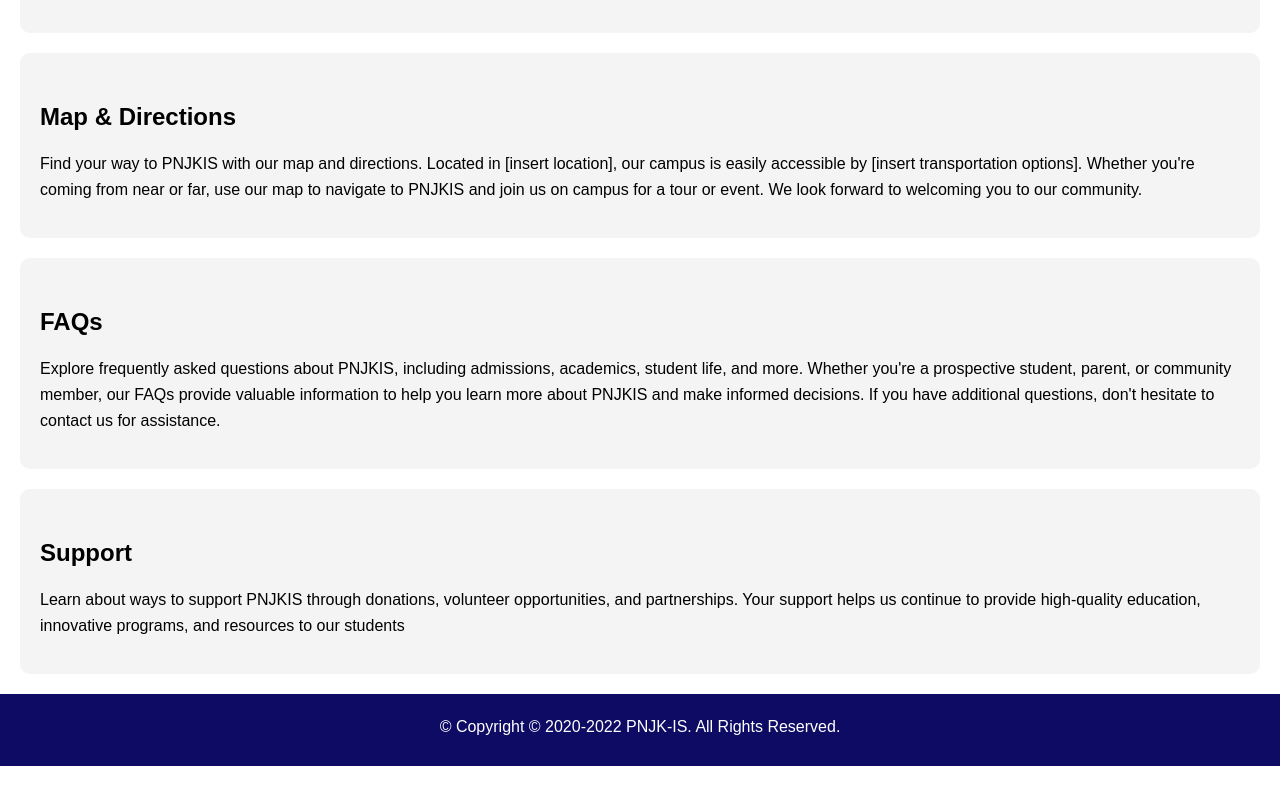
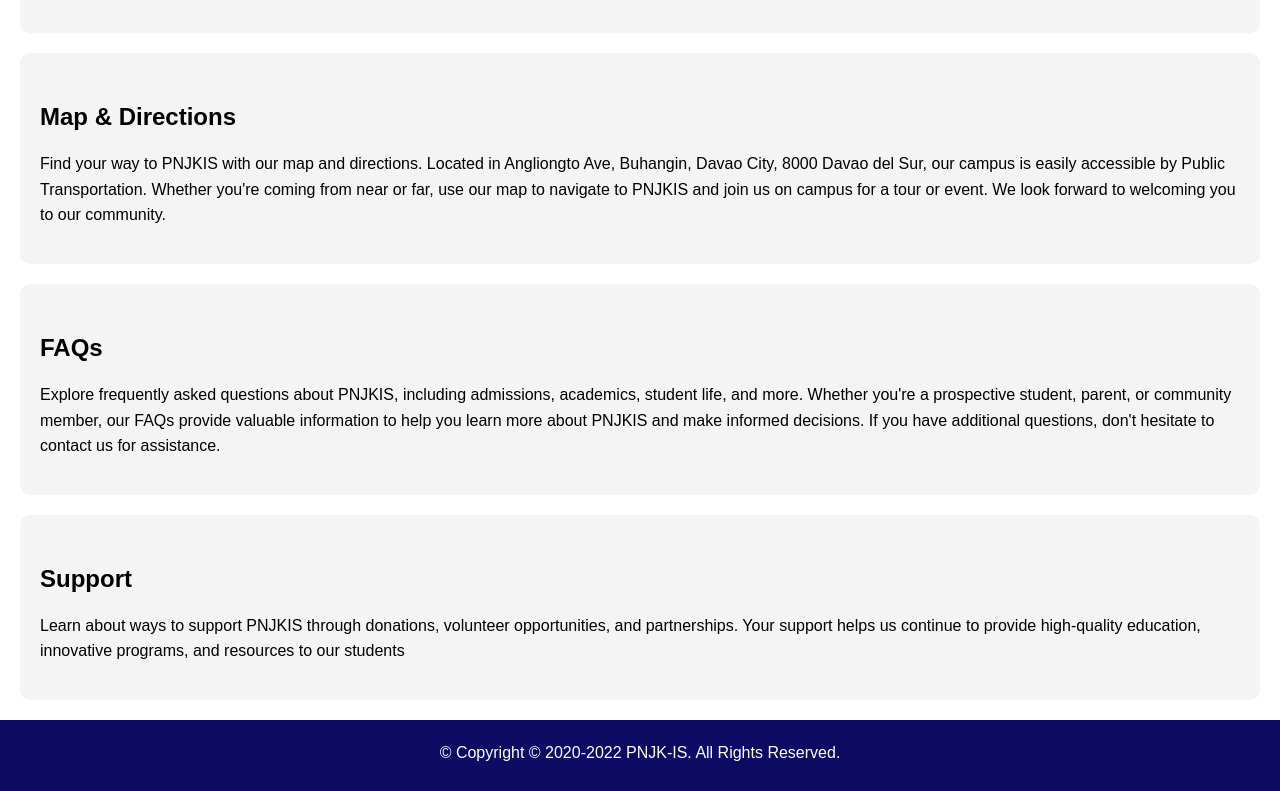
Before and after one commit to madebykitkat/computerPT, a plain HTML site: page index.html in a window 1280 px wide. Shown: the part 4625-5416 px from the top of the page. Before the commit the page ends 5391 px from the top, so only its background shows below. Drawn offline with Linux system fonts and the light colour scheme.

Commit message:
Update index.html

```diff
--- a/index.html
+++ b/index.html
@@ -161,7 +161,7 @@
         </section>
         <section id="map">
             <h2>Map & Directions</h2>
-            <p>Find your way to PNJKIS with our map and directions. Located in [insert location], our campus is easily accessible by [insert transportation options]. Whether you're coming from near or far, use our map to navigate to PNJKIS and join us on campus for a tour or event. We look forward to welcoming you to our community.</p>
+            <p>Find your way to PNJKIS with our map and directions. Located in Angliongto Ave, Buhangin, Davao City, 8000 Davao del Sur, our campus is easily accessible by Public Transportation. Whether you're coming from near or far, use our map to navigate to PNJKIS and join us on campus for a tour or event. We look forward to welcoming you to our community.</p>
         </section>
         <section id="faqs">
             <h2>FAQs</h2>
```
